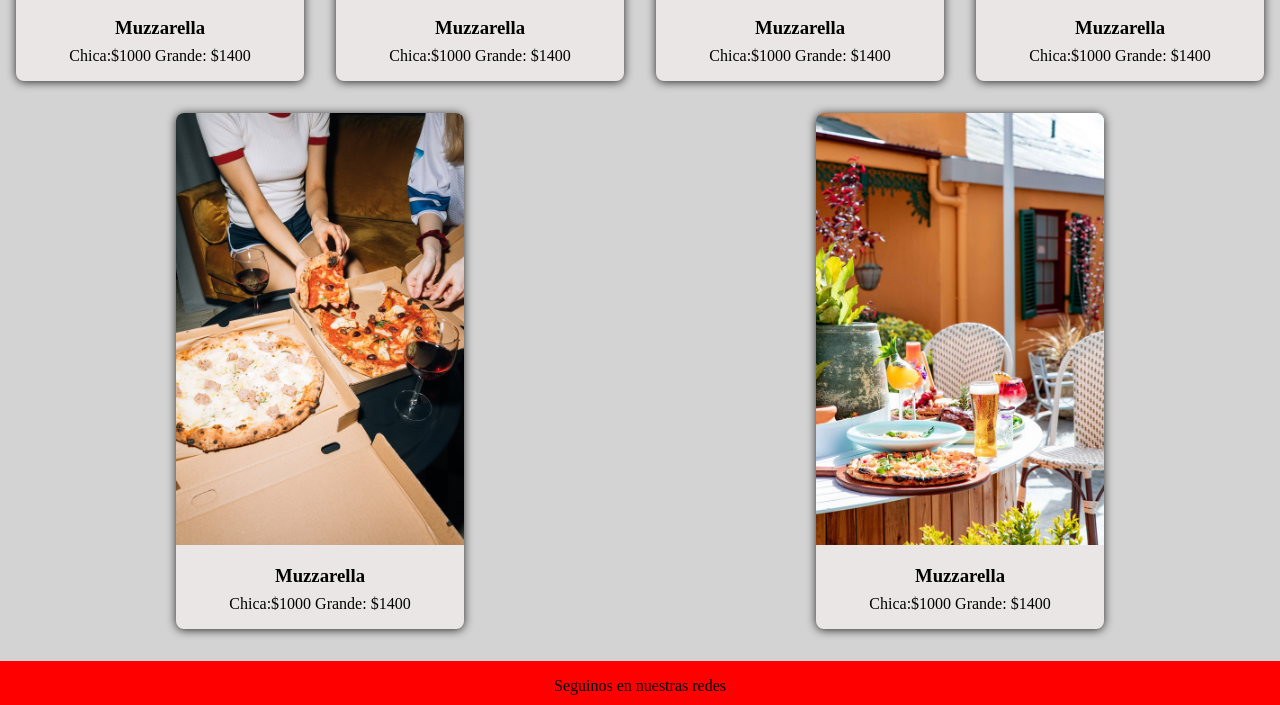
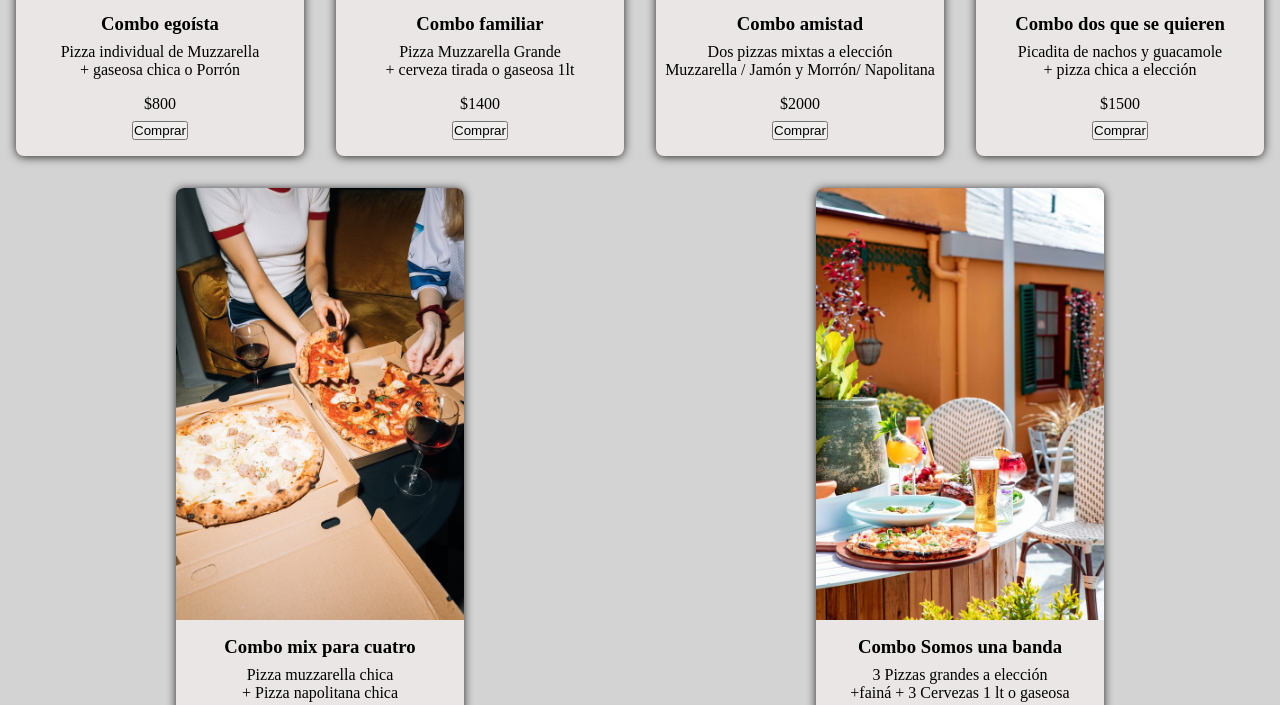
Before and after one commit to cbferreyra/cristian_ferreyra_proyecto_final, a website: page promociones.html in a window 1280 px wide. Shown: the part 769-1474 px from the top of the page. Drawn offline with Linux system fonts and the light colour scheme.

Commit message:
adecuadas las cards  nueva info y botones

```diff
--- a/promociones.html
+++ b/promociones.html
@@ -80,17 +80,28 @@
             src="imagenes/pizzaycoca_combo.jpg"
             alt="combo pizza con coca cola"
           />
-          <h3>Muzzarella</h3>
-          <p>Chica:$1000 Grande: $1400</p>
+          <h3>Combo egoísta</h3>
+          <p>
+            Pizza individual de Muzzarella <br />
+            + gaseosa chica o Porrón
+          </p>
+          <p>$800</p>
+          <button class="card__btn">Comprar</button>
         </div>
         <div class="cards">
           <img
             class="card__image"
             src="imagenes/pizzaysaborizada_combo.jpg"
-            alt="combo pizza con agua saborizada o agua"
+            alt="pizza grande con cerveza"
           />
-          <h3>Muzzarella</h3>
-          <p>Chica:$1000 Grande: $1400</p>
+          <h3>Combo familiar</h3>
+          <p>
+            Pizza Muzzarella Grande
+            <br />
+            + cerveza tirada o gaseosa 1lt
+          </p>
+          <p>$1400</p>
+          <button class="card__btn">Comprar</button>
         </div>
         <div class="cards">
           <img
@@ -98,8 +109,13 @@
             src="imagenes/pizzamix_combo.jpg"
             alt="combo pizza multivariedad"
           />
-          <h3>Muzzarella</h3>
-          <p>Chica:$1000 Grande: $1400</p>
+          <h3>Combo amistad</h3>
+          <p>
+            Dos pizzas mixtas a elección <br />
+            Muzzarella / Jamón y Morrón/ Napolitana
+          </p>
+          <p>$2000</p>
+          <button class="card__btn">Comprar</button>
         </div>
         <div class="cards">
           <img
@@ -107,8 +123,13 @@
             src="imagenes/picadaypizza_combo.jpg"
             alt="combo pizza con nachos"
           />
-          <h3>Muzzarella</h3>
-          <p>Chica:$1000 Grande: $1400</p>
+          <h3>Combo dos que se quieren</h3>
+          <p>
+            Picadita de nachos y guacamole <br />
+            + pizza chica a elección
+          </p>
+          <p>$1500</p>
+          <button class="card__btn">Comprar</button>
         </div>
         <div class="cards">
           <img
@@ -116,8 +137,13 @@
             src="imagenes/napoymuzza_combo.jpg"
             alt="combo napolitana y muzzarella"
           />
-          <h3>Muzzarella</h3>
-          <p>Chica:$1000 Grande: $1400</p>
+          <h3>Combo mix para cuatro</h3>
+          <p>
+            Pizza muzzarella chica <br />
+            + Pizza napolitana chica
+          </p>
+          <p>$1700</p>
+          <button class="card__btn">Comprar</button>
         </div>
         <div class="cards">
           <img
@@ -125,8 +151,13 @@
             src="imagenes/full_combo.jpg"
             alt="combo completo"
           />
-          <h3>Muzzarella</h3>
-          <p>Chica:$1000 Grande: $1400</p>
+          <h3>Combo Somos una banda</h3>
+          <p>
+            3 Pizzas grandes a elección <br />
+            +fainá + 3 Cervezas 1 lt o gaseosa
+          </p>
+          <p>$4500</p>
+          <button class="card__btn">Comprar</button>
         </div>
       </div>
     </section>
--- a/scss/_cards.scss
+++ b/scss/_cards.scss
@@ -1,11 +1,18 @@
 .cards {
-  @extend .footer__credits;
+  display: flex;
+  flex-direction: column;
+  align-items: center;
   margin-bottom: 2rem;
   background: rgb(235, 230, 230);
   border-radius: 00.5rem;
   box-shadow: 0px 1px 10px rgb(41, 40, 40);
   &:hover {
     box-shadow: 5px 5px 20px rgb(39, 39, 39);
+  }
+  .card__btn {
+    margin-bottom: 1rem;
+    color: map-get($palette, letter-color);
+    cursor: pointer;
   }
   h3 {
     margin-top: 1rem;
@@ -14,7 +21,7 @@
   }
   p {
     margin-top: 0.5rem;
-    margin-bottom: 1rem;
+    margin-bottom: 0.5rem;
     text-align: center;
   }
   .card__image {
```
Also changed, not shown: menu.html (+6 -0 lines), css/style.css, 1 other file.
